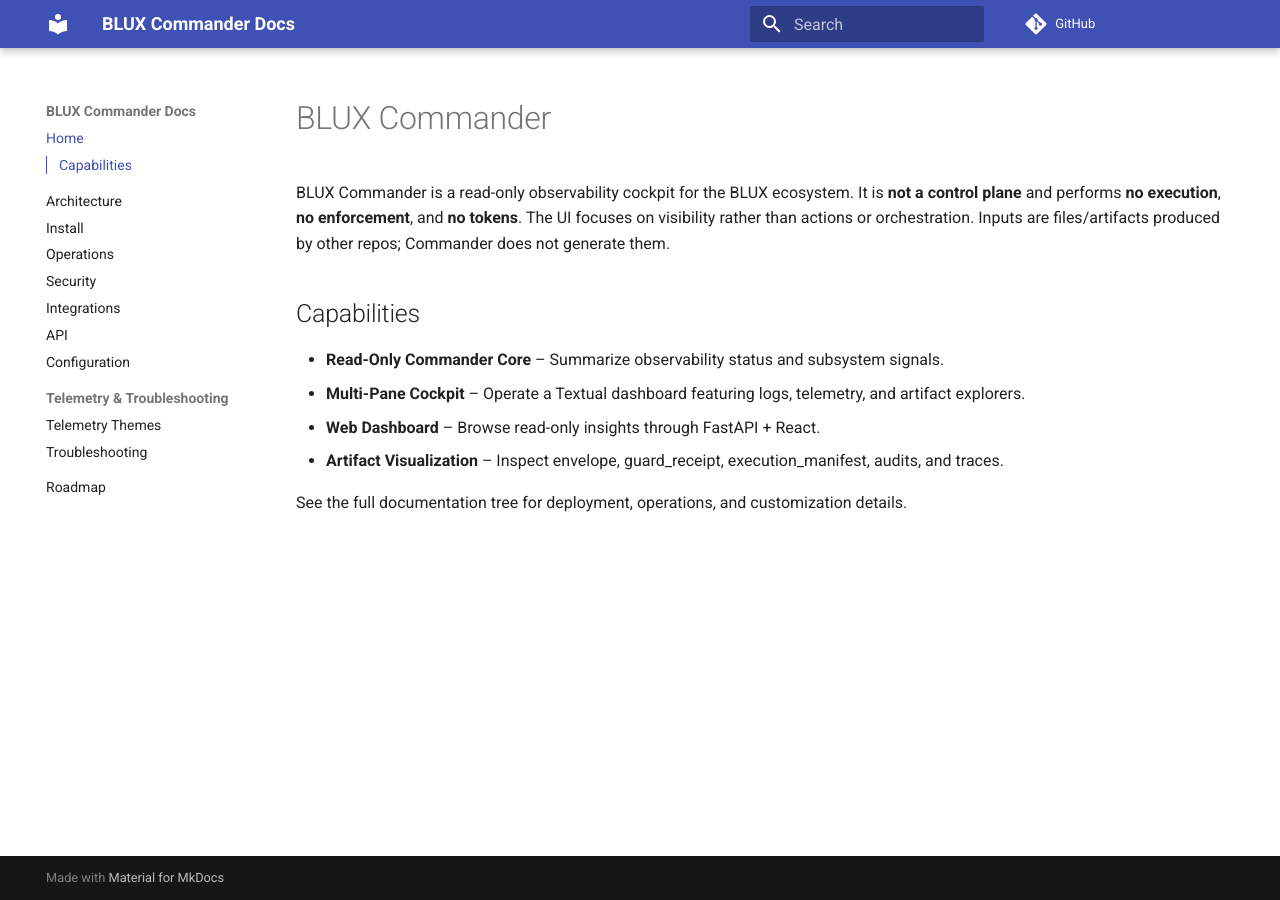
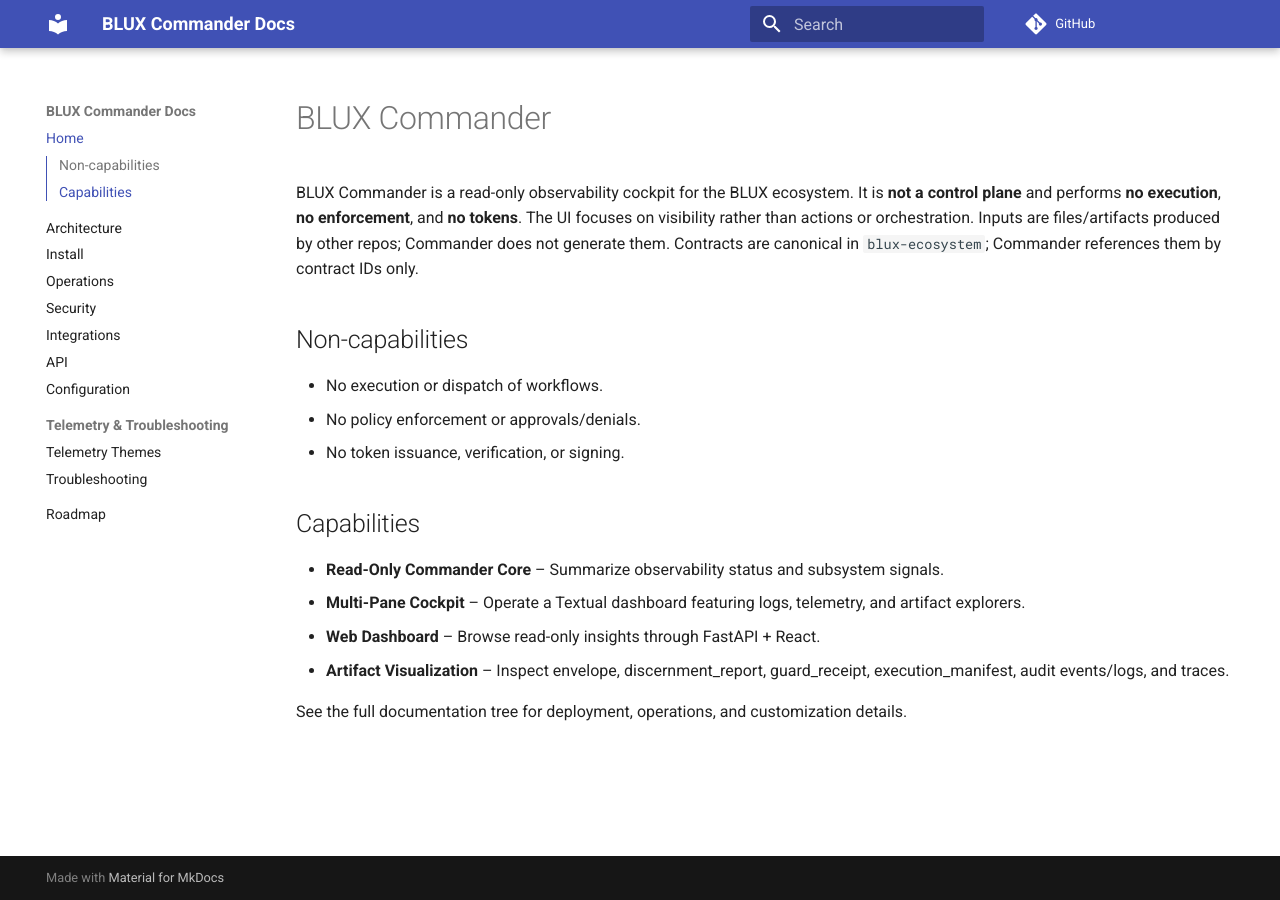
Before and after one commit to Outer-Void/blux-commander, an MkDocs documentation site: the page built from docs/index.md, in a window 1280 px wide. Built offline with MkDocs 1.6.1 and Material for MkDocs 9.7.7, drawn with Linux system fonts in a browser that asks for light colours; comment, search, counter and statistics services are not loaded.

```diff
--- a/docs/index.md
+++ b/docs/index.md
@@ -3,13 +3,21 @@
 BLUX Commander is a read-only observability cockpit for the BLUX ecosystem. It is **not a control
 plane** and performs **no execution**, **no enforcement**, and **no tokens**. The UI focuses on
 visibility rather than actions or orchestration. Inputs are files/artifacts produced by other repos;
-Commander does not generate them.
+Commander does not generate them. Contracts are canonical in `blux-ecosystem`; Commander references
+them by contract IDs only.
+
+## Non-capabilities
+
+- No execution or dispatch of workflows.
+- No policy enforcement or approvals/denials.
+- No token issuance, verification, or signing.
 
 ## Capabilities
 
 - **Read-Only Commander Core** – Summarize observability status and subsystem signals.
 - **Multi-Pane Cockpit** – Operate a Textual dashboard featuring logs, telemetry, and artifact explorers.
 - **Web Dashboard** – Browse read-only insights through FastAPI + React.
-- **Artifact Visualization** – Inspect envelope, guard_receipt, execution_manifest, audits, and traces.
+- **Artifact Visualization** – Inspect envelope, discernment_report, guard_receipt,
+  execution_manifest, audit events/logs, and traces.
 
 See the full documentation tree for deployment, operations, and customization details.
```
Also changed, not shown: README.md (+17 -7 lines), 3 other files.
